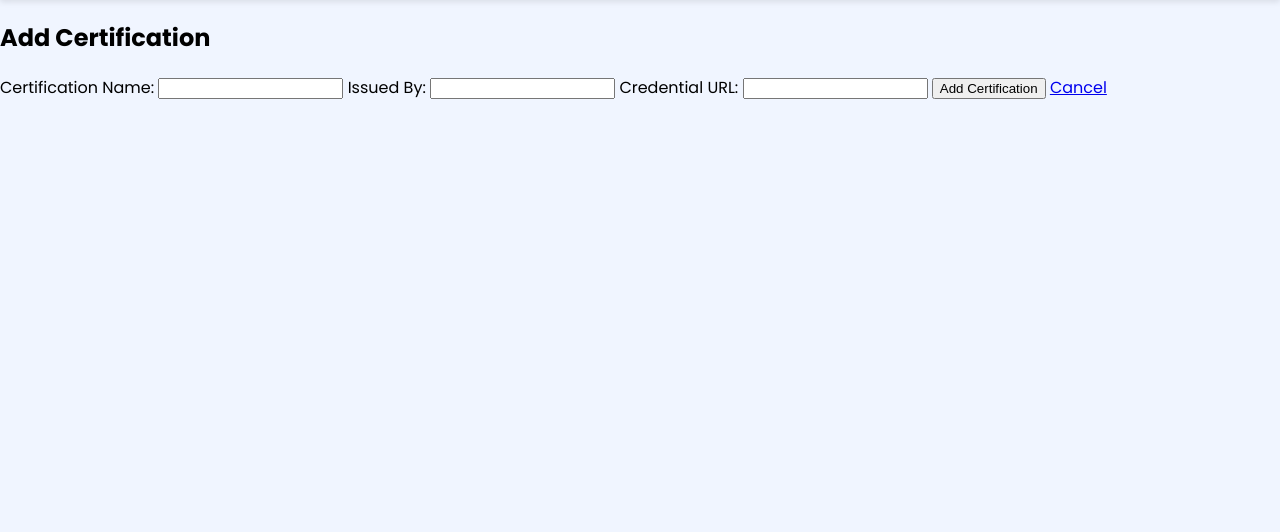
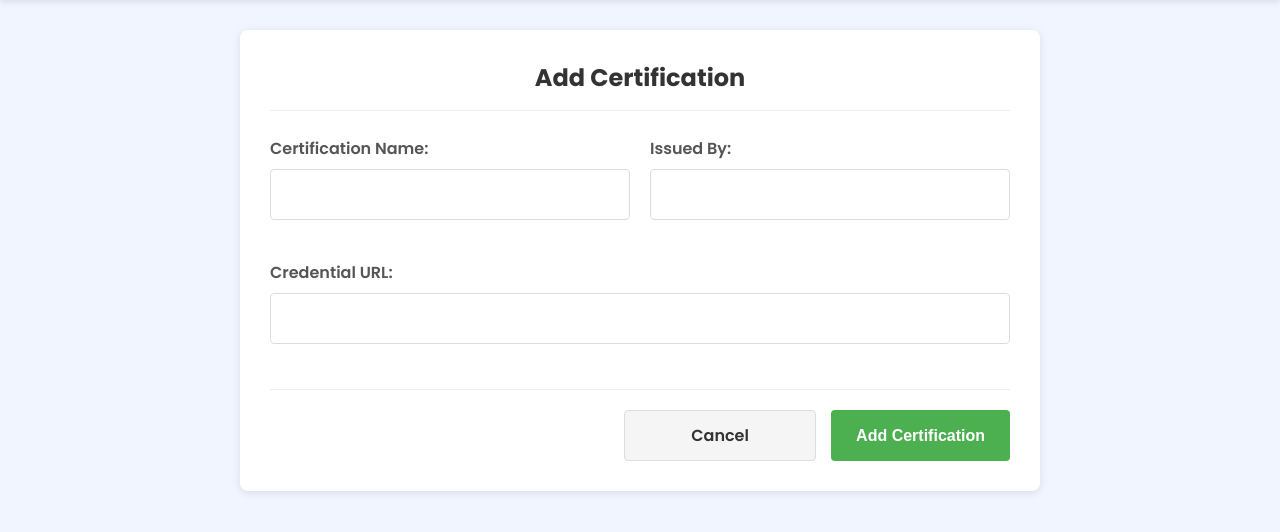
Before and after one commit to ayahmeftah/draftr-cv-builder-web-app, a Django app: template main_app/templates/certifications/certification_form.html in a window 1280 px wide. Shown: the part 90-622 px from the top of the page. Run offline with Django 5.2, Linux system fonts and the light colour scheme; the template is opened without the code that fills it: values that come from a table or form of the project are taken from there, others are empty.

Commit message:
added css to the certification form

```diff
--- a/main_app/templates/certifications/certification_form.html
+++ b/main_app/templates/certifications/certification_form.html
@@ -1,6 +1,13 @@
 {% extends "base.html" %}
+{% load static %}
+
+{% block head %}
+  <link rel="stylesheet" href="{% static "css/forms.css" %}">
+{% endblock %}
 
 {% block body %}
+<div class="form-container">
+    <div class="form-card">
         <h2>
             {% if certification %}
                 Edit Certification
@@ -12,22 +19,33 @@
         <form method="post">
             {% csrf_token %}
 
+            <div class="form-row">
+                <div class="form-group">
                     <label for="certification_name">Certification Name:</label>
                     <input type="text" name="certification_name" id="certification_name" value="{{ form.certification_name.value|default_if_none:'' }}" required />
-
+                </div>
+                <div class="form-group">
                     <label for="issued_by">Issued By:</label>
                     <input type="text" name="issued_by" id="issued_by" value="{{ form.issued_by.value|default_if_none:'' }}" required />
+                </div>
+            </div>
 
+            <div class="form-group">
                 <label for="credential_url">Credential URL:</label>
                 <input type="url" name="credential_url" id="credential_url" value="{{ form.credential_url.value|default_if_none:'' }}" />
+            </div>
 
+            <div class="form-button-container">
+                <a href="{% url 'certification_list' resume.id %}" class="cancel-button">Cancel</a>
                 <button type="submit">
                     {% if certification %}
-        Edit Certification
+                        Update Certification
                     {% else %}
                         Add Certification
                     {% endif %}
                 </button>
-  <a href="{% url 'certification_list' resume.id %}">Cancel</a>
+            </div>
         </form>
+    </div>
+</div>
 {% endblock %}
--- a/main_app/templates/educations/education_form.html
+++ b/main_app/templates/educations/education_form.html
@@ -55,7 +55,7 @@
                 <a href="{% url 'education_list' resume.id %}" class="cancel-button">Cancel</a>
                 <button type="submit">
                     {% if education %}
-                        Save Education
+                        Update Education
                     {% else %}
                         Add Education
                     {% endif %}
--- a/main_app/templates/experiences/experience_form.html
+++ b/main_app/templates/experiences/experience_form.html
@@ -55,7 +55,7 @@
                 <a href="{% url 'experience_list' resume.id %}" class="cancel-button">Cancel</a>
                 <button type="submit">
                     {% if experience %}
-                        Save Experience
+                        Update Experience
                     {% else %}
                         Add Experience
                     {% endif %}
```
Lines whose indentation alone changed are shown as unchanged.
